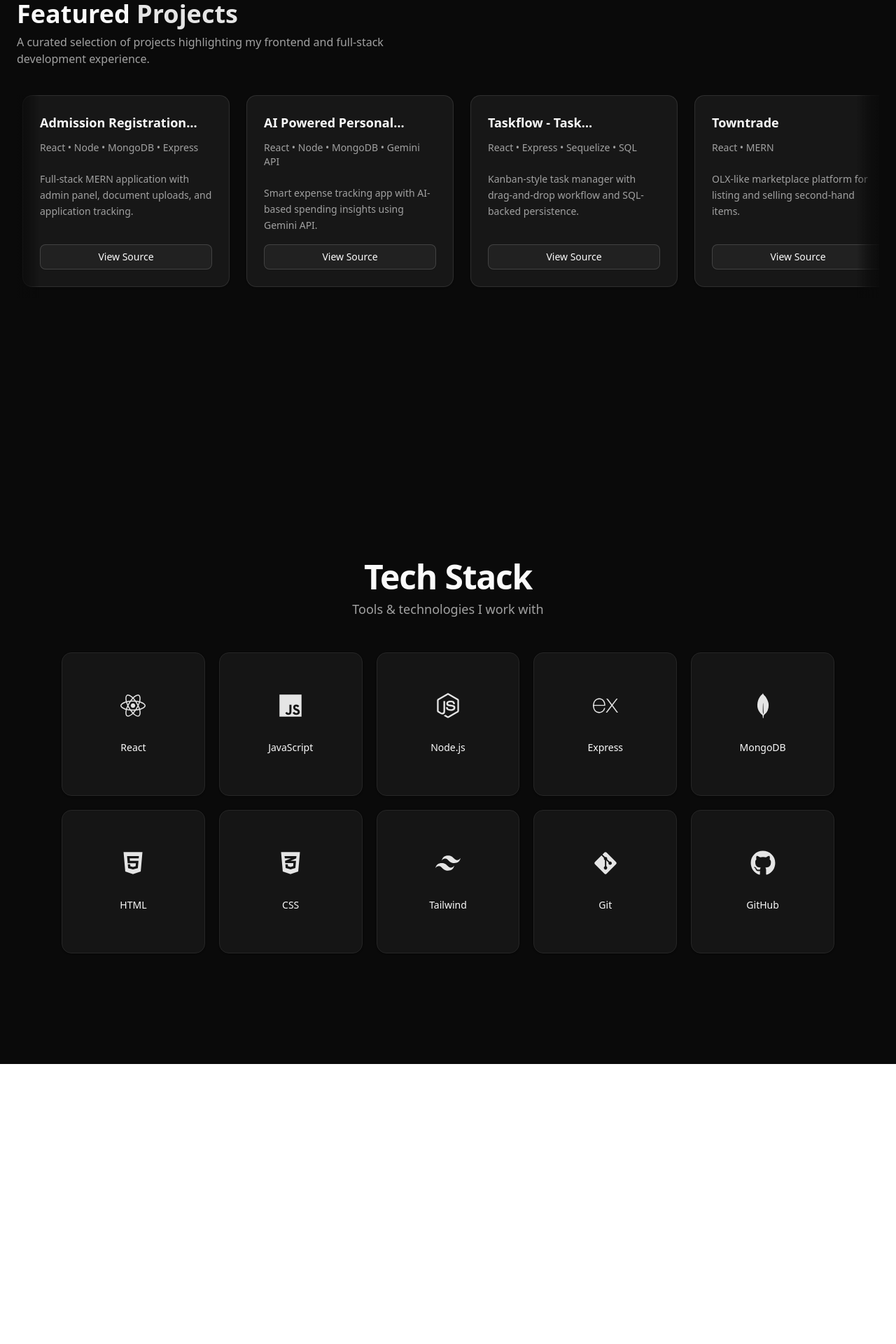
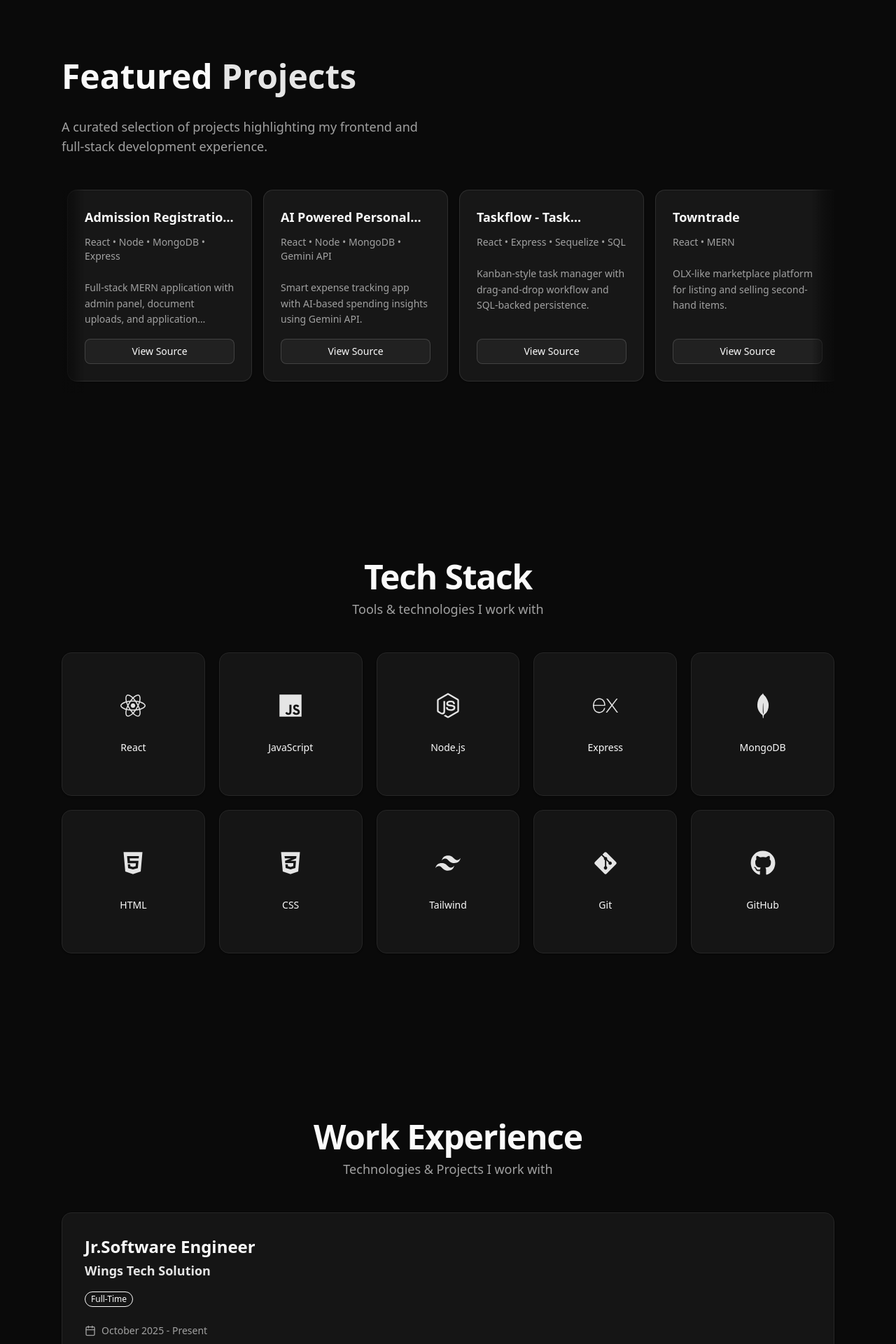
Before and after one commit to Tarun-Vaghela90/portfolio, a React (Vite) app in the folder portfolio/: page / in a window 1280 px wide. Shown: the part 880-2800 px from the top of the page at 70% size. Before the commit the page ends 2400 px from the top, so only its background shows below. Built offline with nearby package versions, Linux system fonts and the light colour scheme.

Commit message:
fix: project section ,Add: Work Experiance section

```diff
--- a/portfolio/src/App.jsx
+++ b/portfolio/src/App.jsx
@@ -2,6 +2,7 @@ import React from 'react'
 import Herosection from './Pages/HeroSection/Herosection'
 import Projects from './Pages/Projects/Projects'
 import Skills from './Pages/skills/Skills'
+import WorkExp from './Pages/workExp/WorkExp'
 
 export default function App() {
   return (
@@ -9,6 +10,7 @@ export default function App() {
       <Herosection/>
       <Projects/>
       <Skills/>
+      <WorkExp/>
     </div>
   )
 }
--- a/portfolio/src/Pages/Projects/Projects.jsx
+++ b/portfolio/src/Pages/Projects/Projects.jsx
@@ -13,7 +13,7 @@ export default function Projects() {
       title: "Admission Registration Portal",
       description:
         "Full-stack MERN application with admin panel, document uploads, and application tracking.",
-      tech: "React • Node • MongoDB • Express ",
+      tech: "React • Node • MongoDB • Express",
       github: "https://github.com/Tarun-Vaghela90/Admission-Registration-Portal",
     },
     {
@@ -40,14 +40,14 @@ export default function Projects() {
   ];
 
   return (
-    <section className="py-20 bg-background text-foreground h-screen">
-      <div className="max-w-7xl mx-auto px-6">
+    <section className="min-h-screen bg-background text-foreground flex items-center">
+      <div className="max-w-6xl mx-auto px-6 py-20">
         {/* HEADER */}
-        <div className="mb-10">
-          <h2 className="text-3xl md:text-4xl font-bold">
+        <div className="space-y-5 md:space-y-6 lg:space-y-7 mb-10 md:mb-12">
+          <h2 className="text-3xl md:text-4xl lg:text-5xl font-bold leading-tight">
             Featured <span className="text-primary">Projects</span>
           </h2>
-          <p className="mt-2 max-w-xl text-muted-foreground">
+          <p className="text-sm md:text-base lg:text-lg text-muted-foreground max-w-md lg:max-w-lg">
             A curated selection of projects highlighting my frontend and
             full-stack development experience.
           </p>
@@ -64,7 +64,7 @@ export default function Projects() {
           {/* SCROLL AREA */}
           <div
             className="
-              flex gap-6
+              flex gap-3 md:gap-4
               overflow-x-auto
               scroll-smooth
               snap-x snap-mandatory
@@ -88,9 +88,8 @@ export default function Projects() {
                   xl:w-[25%]
                   bg-card
                   border border-border
-                  transition-all
+                  transition
                   hover:bg-muted
-                  hover:shadow-lg
                   flex flex-col
                 "
               >
@@ -109,7 +108,11 @@ export default function Projects() {
                   </p>
 
                   <div className="mt-auto pt-4">
-                    <Button variant="outline" className="w-full" asChild>
+                    <Button
+                      variant="outline"
+                      className="w-full border border-border px-5 md:px-6 py-2.5 md:py-3 rounded-md hover:bg-muted transition"
+                      asChild
+                    >
                       <a
                         href={project.github}
                         target="_blank"
--- /dev/null
+++ b/portfolio/src/Pages/workExp/WorkExp.jsx
@@ -0,0 +1,199 @@
+import React from "react";
+import { Card } from "@/components/ui/card";
+import { Badge } from "@/components/ui/badge";
+import { Calendar, MapPin, Briefcase } from "lucide-react";
+
+const companyExpCard = [
+  {
+    CompanyName: "Wings Tech Solution",
+    logo: "#",
+    SkillBadge: ["AngularJs", "PHP", "Vue", "SQL"],
+    Role: "Jr.Software Engineer",
+    StartDate: "01/10/2025",
+    EndDate: "Present",
+    EmploymentType: "Full-Time",
+    Location: "Rajkot",
+    LocationType: "On-Site",
+    Description: "",
+    Projects: [],
+  },
+  {
+    CompanyName: "Wings Tech Solution",
+    logo: "#",
+    SkillBadge: ["React", "Express", "Node", "SQL", "MongoDB", "Sequelize", "Redux"],
+    Role: "React/Node Developer",
+    StartDate: "01/07/2025",
+    EndDate: "30/09/2025",
+    EmploymentType: "Trainee",
+    Location: "Rajkot",
+    LocationType: "On-Site",
+    Description: "",
+    Projects: [
+      {
+        name: "Task Management System",
+        TechStack: ["React", "Express", "Node", "Sequelize", "SQL", "Redux"],
+      },
+      {
+        name: "TownTrade - OLX Like",
+        TechStack: ["React", "Express", "Node", "MongoDB", "Redux"],
+      },
+      {
+        name: "AI Rag Chatbot",
+        TechStack: ["React", "Express", "Node", "MongoDB", "MongoDB Vector Search", "GeminiApi Embedding", "Redis"],
+      },
+    ],
+  },
+];
+
+export default function WorkExp() {
+  // Convert date string (DD/MM/YYYY) to "Month YYYY" format
+  const formatDate = (dateString) => {
+    if (dateString === "Present") return "Present";
+
+    const [day, month, year] = dateString.split('/');
+    const date = new Date(year, month - 1, day);
+
+    const monthNames = [
+      "January", "February", "March", "April", "May", "June",
+      "July", "August", "September", "October", "November", "December"
+    ];
+
+    return `${monthNames[date.getMonth()]} ${date.getFullYear()}`;
+  };
+
+  return (
+    <section className="min-h-screen bg-background text-foreground py-20">
+      <div className="max-w-6xl mx-auto px-6">
+
+        {/* Header */}
+        <div className="mb-12 text-center">
+          <h2 className="text-4xl md:text-5xl font-bold tracking-tight">
+            Work Experience
+          </h2>
+          <p className="mt-2 text-muted-foreground text-base md:text-lg">
+            Technologies & Projects I work with
+          </p>
+        </div>
+
+        {/* Experience Cards */}
+        <div className="space-y-6">
+          {companyExpCard.map((exp, index) => (
+            <Card
+              key={index}
+              className="
+                bg-muted/40 border-muted
+                p-6 md:p-8
+                transition-all duration-300
+                hover:border-primary/40
+                hover:shadow-lg
+              "
+            >
+              <div className="grid grid-cols-1 lg:grid-cols-2 gap-8">
+
+                {/* Left Side - Company & Role Info */}
+                <div>
+                  {/* Company Header */}
+                  <div className="flex flex-col gap-4 mb-6">
+                    <div className="flex-1">
+                      <h3 className="text-2xl font-bold text-foreground mb-1">
+                        {exp.Role}
+                      </h3>
+                      <p className="text-lg text-primary font-semibold">
+                        {exp.CompanyName}
+                      </p>
+                    </div>
+
+                    {/* Employment Badge */}
+                    <Badge variant="outline" className="self-start">
+                      {exp.EmploymentType}
+                    </Badge>
+                  </div>
+
+                  {/* Meta Information */}
+                  <div className="flex flex-col gap-3 text-sm text-muted-foreground">
+                    <div className="flex items-center gap-2">
+                      <Calendar className="w-4 h-4" />
+                      <span>{formatDate(exp.StartDate)} - {formatDate(exp.EndDate)}</span>
+                    </div>
+                    <div className="flex items-center gap-2">
+                      <MapPin className="w-4 h-4" />
+                      <span>{exp.Location} ({exp.LocationType})</span>
+                    </div>
+                  </div>
+
+                  {/* Skills/Technologies */}
+                  <div className="mt-6">
+                    <h4 className="text-sm font-semibold text-muted-foreground mb-3 flex items-center gap-2">
+                      <Briefcase className="w-4 h-4" />
+                      Technologies Used
+                    </h4>
+                    <div className="flex flex-wrap gap-2">
+                      {exp.SkillBadge.map((skill, idx) => (
+                        <Badge
+                          key={idx}
+                          variant="secondary"
+                          className="bg-primary/10 text-primary hover:bg-primary/20"
+                        >
+                          {skill}
+                        </Badge>
+                      ))}
+                    </div>
+                  </div>
+                </div>
+
+                {/* Right Side - Projects */}
+                <div>
+                  {exp.Projects.length > 0 && (
+                    <div>
+                      <h4 className="text-sm font-semibold text-muted-foreground mb-4 flex items-center gap-2">
+                        <div className="h-1 w-1 rounded-full bg-primary"></div>
+                        Key Projects
+                      </h4>
+                      <div className="space-y-3">
+                        {exp.Projects.map((project, idx) => (
+                          <Card
+                            key={idx}
+                            className="
+                              bg-gradient-to-br from-background/60 to-background/40
+                              border-muted/60
+                              p-4
+                              transition-all duration-300
+                              hover:border-primary/50
+                              hover:shadow-md hover:shadow-primary/5
+                              hover:-translate-x-1
+                              group
+                            "
+                          >
+                            <div className="flex items-start justify-between mb-3">
+                              <h5 className="font-bold text-foreground text-sm group-hover:text-primary transition-colors">
+                                {project.name}
+                              </h5>
+                              <div className="h-2 w-2 rounded-full bg-primary/60 group-hover:bg-primary transition-colors flex-shrink-0 mt-1"></div>
+                            </div>
+                            <div className="flex flex-wrap gap-1.5">
+                              {project.TechStack.map((tech, techIdx) => (
+                                <Badge
+                                  key={techIdx}
+                                  variant="outline"
+                                  className="text-xs py-0 px-2 border-muted/60 hover:border-primary/40 transition-colors"
+                                >
+                                  {tech}
+                                </Badge>
+                              ))}
+                            </div>
+                          </Card>
+                        ))}
+                      </div>
+                    </div>
+                  )}
+                </div>
+
+              </div>
+            </Card>
+          ))}
+        </div>
+
+      </div>
+    </section>
+  );
+}
```
